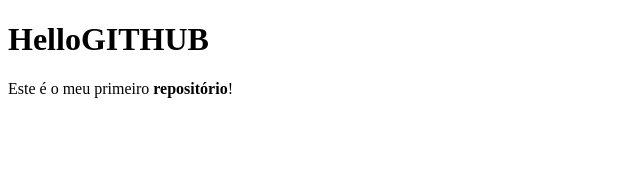
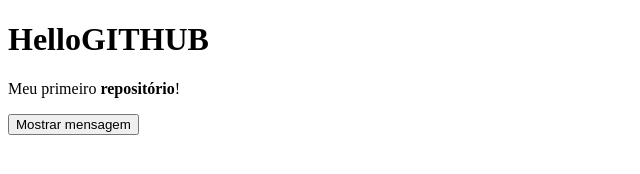
Before and after one commit to leka201/HelloGITHUB, a plain HTML site: page index.html in a window 1280 px wide. Shown: the whole page, without its empty margins (0-640 px from the left). Drawn offline with Linux system fonts and the light colour scheme.

Commit message:
Retirada de titulo e modificação do primeiro p

```diff
--- a/index.html
+++ b/index.html
@@ -3,12 +3,16 @@
 <head>
     <meta charset="UTF-8">
     <meta name="viewport" content="width=device-width, initial-scale=1.0">
-    <title>Document</title>
+
+
+    <link rel="stylesheet" href="./estilo.css"/>
+
 </head>
 <body>
 
     <h1>HelloGITHUB</h1>
-    <p>Este é o meu primeiro <strong>repositório</strong>!</p>
+    <p>Meu primeiro <strong>repositório</strong>!</p>
+    <button>Mostrar mensagem</button>
 
 </body>
 </html>
```
Also changed, not shown: estilo.css (added).
